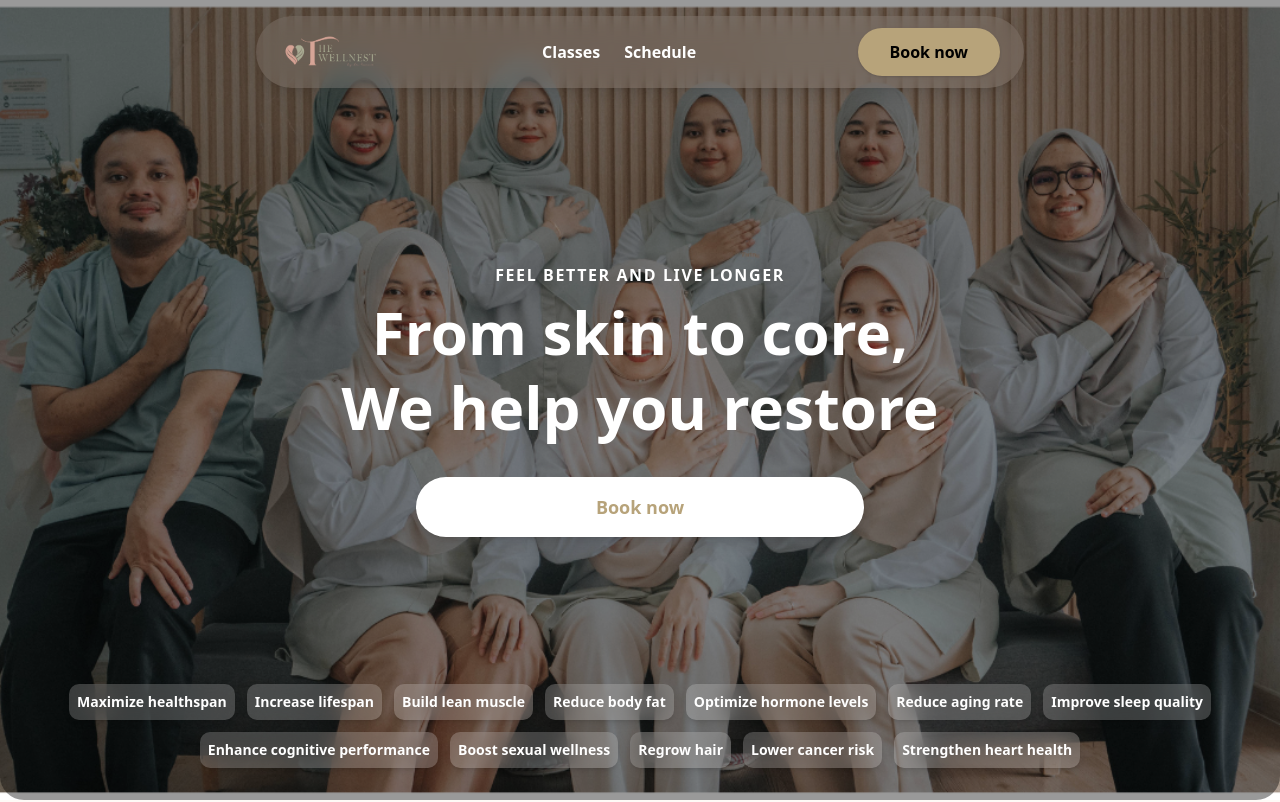
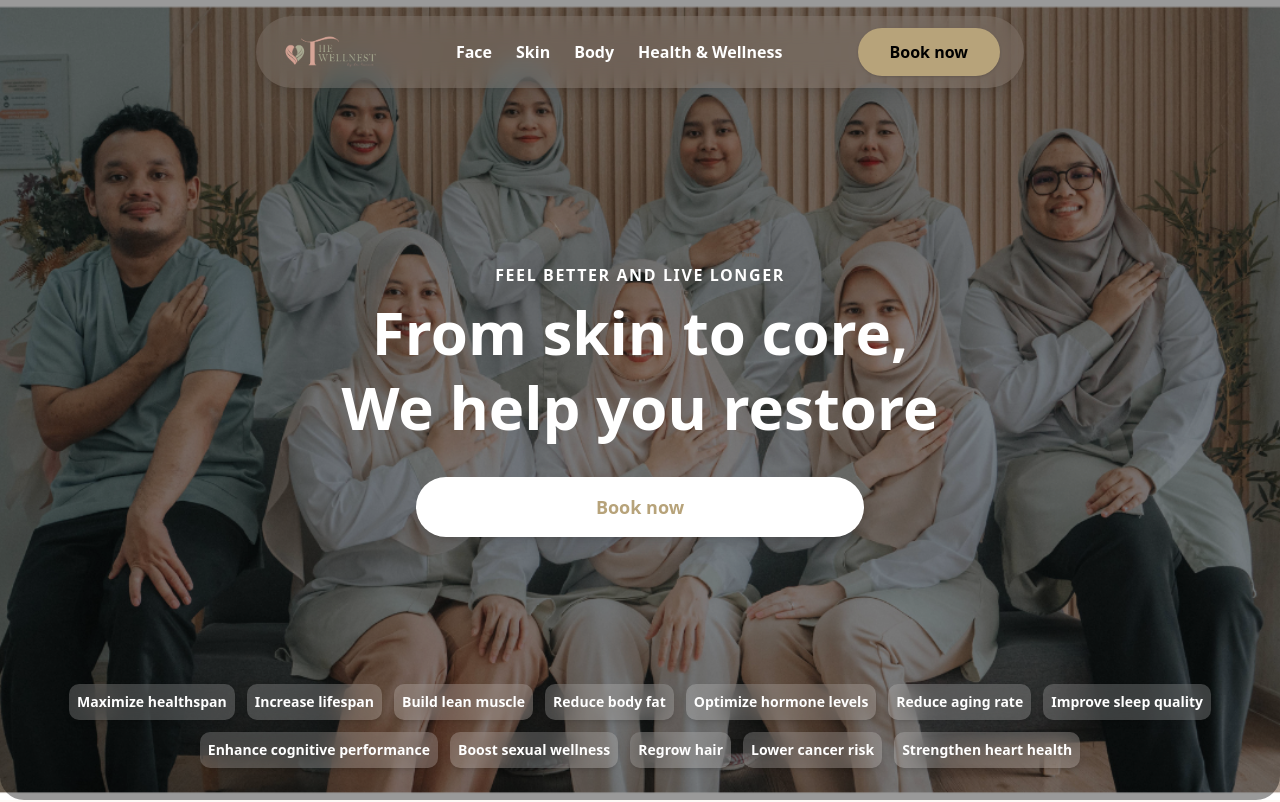
Before and after one commit to aizuddinahmd/the-wellnest, a Next.js app: page / in a window 1280 px wide. Shown: the top 802 px of the page. Built offline with nearby package versions, Linux system fonts and the light colour scheme.

Commit message:
edited navbar link

```diff
--- a/src/components/navbar.tsx
+++ b/src/components/navbar.tsx
@@ -3,6 +3,14 @@
 import Image from "next/image";
 import Link from "next/link";
 import { useState } from "react";
+
+// Navigation links constant
+const navLinks = [
+  { href: "/face", label: "Face" },
+  { href: "/skin", label: "Skin" },
+  { href: "/body", label: "Body" },
+  { href: "/health-wellness", label: "Health & Wellness" },
+];
 
 function Navbar() {
   const [menuOpen, setMenuOpen] = useState(false);
@@ -23,18 +31,15 @@ function Navbar() {
         </Link>
         {/* Desktop Nav Links */}
         <div className="hidden md:flex items-center gap-6 ml-8">
+          {navLinks.map((link, index) => (
             <Link
-            href="/classes"
+              key={index}
+              href={link.href}
               className="text-white font-semibold text-base hover:text-blue-200 transition-colors"
             >
-            Classes
+              {link.label}
             </Link>
-          <Link
-            href="/schedule"
-            className="text-white font-semibold text-base hover:text-blue-200 transition-colors"
-          >
-            Schedule
-          </Link>
+          ))}
         </div>
         {/* Desktop Right Side: Dashboard and Get Started */}
         <div className="hidden md:flex items-center gap-4 ml-8">
@@ -69,20 +74,16 @@ function Navbar() {
         {/* Mobile Dropdown Menu */}
         {menuOpen && (
           <div className="absolute top-full right-0 mt-2 bg-white/90 rounded-xl shadow-lg flex flex-col items-end w-44 py-2 z-50">
+            {navLinks.map((link, index) => (
               <Link
-              href="/classes"
+                key={index}
+                href={link.href}
                 className="block w-full px-4 py-2 text-gray-800 font-semibold text-base hover:bg-blue-100 rounded"
                 onClick={() => setMenuOpen(false)}
               >
-              Classes
+                {link.label}
               </Link>
-            <Link
-              href="/schedule"
-              className="block w-full px-4 py-2 text-gray-800 font-semibold text-base hover:bg-blue-100 rounded"
-              onClick={() => setMenuOpen(false)}
-            >
-              Schedule
-            </Link>
+            ))}
             <Link
               href="/get-started"
               className="block w-full px-4 py-2 mt-2 text-center bg-blue-300 text-black font-semibold rounded-full text-base hover:bg-blue-400 transition-colors"
```
Lines whose indentation alone changed are shown as unchanged.
